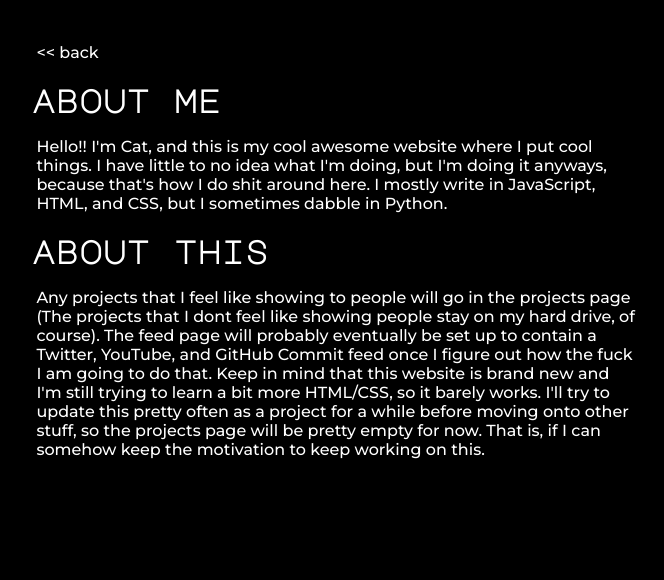
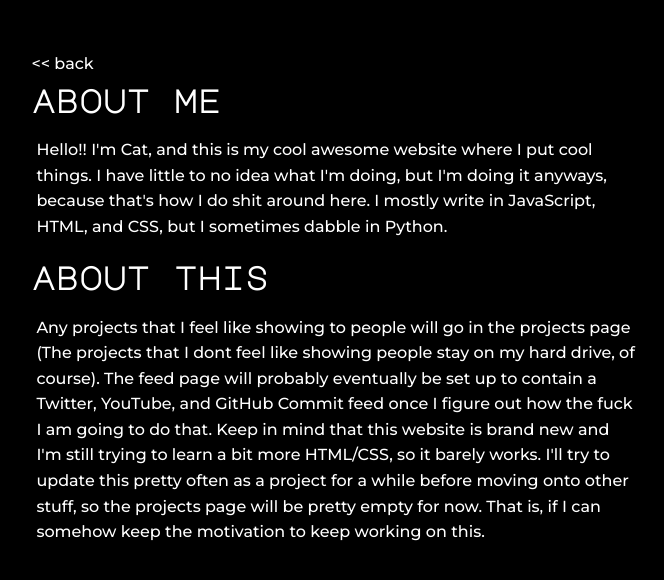
Before and after one commit to klepticat/klepticat.github.io, a plain HTML site: page about.html in a window 1280 px wide. Shown: the whole page, without its empty margins (7-671 px from the left). Drawn offline with Linux system fonts and the light colour scheme.

Commit message:
Updated About

```diff
--- a/about.html
+++ b/about.html
@@ -6,7 +6,7 @@
     </head>
     <body>
         <div id='about'>
-            <p id="back" onclick="back(this)">&#60&#60 back</p>
+            <div id="back_container"><p id="back" onclick="back(this)">&#60&#60 back</p></div>
             <h1>about me</h1>
             <p>Hello!! I'm Cat, and this is my cool awesome website where I put cool things. I have little to no idea what I'm doing, but I'm doing it anyways, because that's how I do shit around here. I mostly write in JavaScript, HTML, and CSS, but I sometimes dabble in Python.</p>
 
--- a/style.css
+++ b/style.css
@@ -88,12 +88,20 @@ h1 {
     animation-fill-mode: forwards;
 }
 #about > p {
+    line-height: 1.6;
     width: 50%;
     margin: 5px;
     word-wrap: normal;
 }
+#back_container {
+    display: flex;
+    align-items: middle;
+    height: 3vh;
+}
 #back {
     transition: text-shadow .2s, transform .1s;
+    height: 1.5vh;
+    width: 5vw;
 }
 #back:hover {
     text-shadow: 0px 0px 5px white;
```
